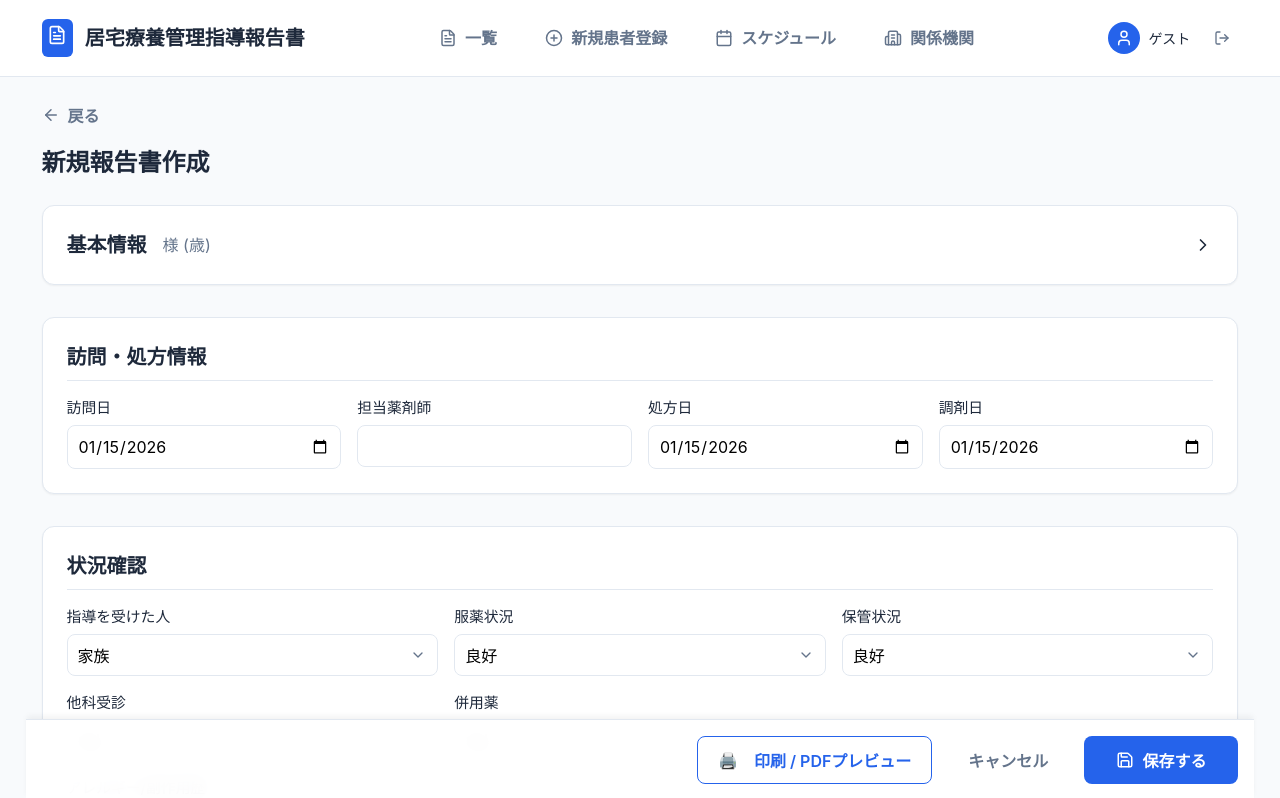
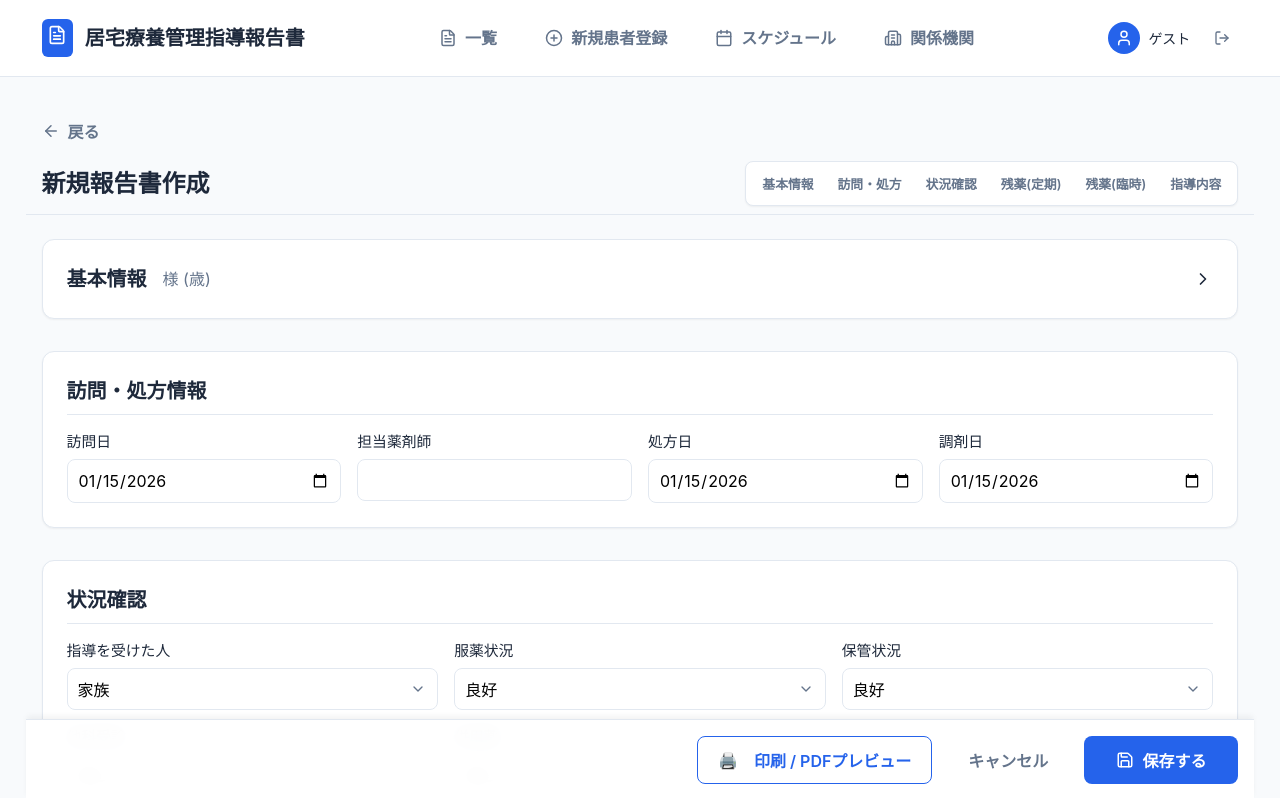
Before and after one commit to emayu323/pharmacy-inventory-report, a React (Vite) app: page /reports/new in a window 1280 px wide. Shown: the top 798 px of the page. Built offline with nearby package versions, Linux system fonts and the light colour scheme.

Commit message:
Add sticky quick navigation bar to ReportEdit

```diff
--- a/src/pages/ReportEdit.tsx
+++ b/src/pages/ReportEdit.tsx
@@ -310,16 +310,61 @@ export default function ReportEdit() {
         setFormData(prev => ({ ...prev, [name]: value }))
     }
 
+    const scrollToSection = (id: string) => {
+        const element = document.getElementById(id);
+        if (element) {
+            const offset = 80; // Offset for sticky headers if any
+            const elementPosition = element.getBoundingClientRect().top;
+            const offsetPosition = elementPosition + window.pageYOffset - offset;
+            window.scrollTo({
+                top: offsetPosition,
+                behavior: "smooth"
+            });
+        }
+    }
+
     return (
         <div>
-            <div style={{ marginBottom: '1.5rem' }}>
+            <div style={{
+                marginBottom: '1.5rem',
+                position: 'sticky',
+                top: 0,
+                zIndex: 40,
+                backgroundColor: 'var(--color-background)',
+                margin: '0 -1rem 1.5rem -1rem',
+                padding: '1rem 1rem 0.5rem 1rem',
+                borderBottom: '1px solid var(--color-border)'
+            }}>
                 <button onClick={() => navigate(-1)} className="btn btn-ghost" style={{ paddingLeft: 0, marginBottom: '0.5rem' }}>
                     <ArrowLeft size={18} />
                     戻る
                 </button>
+                <div style={{ display: 'flex', justifyContent: 'space-between', alignItems: 'center', flexWrap: 'wrap', gap: '1rem' }}>
                     <h2 style={{ fontSize: '1.5rem', fontWeight: 600 }}>
                         {id ? '報告書編集' : '新規報告書作成'}
                     </h2>
+
+                    {/* Quick Navigation Bar */}
+                    <div style={{
+                        display: 'flex',
+                        gap: '0.5rem',
+                        overflowX: 'auto',
+                        padding: '0.5rem',
+                        background: 'var(--color-surface)',
+                        border: '1px solid var(--color-border)',
+                        borderRadius: 'var(--radius-md)',
+                        boxShadow: 'var(--shadow-sm)',
+                        maxWidth: '100%',
+                        whiteSpace: 'nowrap'
+                    }} className="no-scrollbar">
+                        <button type="button" onClick={() => scrollToSection('section-basic')} className="btn btn-ghost" style={{ fontSize: '0.8rem', padding: '0.25rem 0.5rem', height: 'auto' }}>基本情報</button>
+                        <button type="button" onClick={() => scrollToSection('section-visit')} className="btn btn-ghost" style={{ fontSize: '0.8rem', padding: '0.25rem 0.5rem', height: 'auto' }}>訪問・処方</button>
+                        <button type="button" onClick={() => scrollToSection('section-status')} className="btn btn-ghost" style={{ fontSize: '0.8rem', padding: '0.25rem 0.5rem', height: 'auto' }}>状況確認</button>
+                        <button type="button" onClick={() => scrollToSection('section-meds-reg')} className="btn btn-ghost" style={{ fontSize: '0.8rem', padding: '0.25rem 0.5rem', height: 'auto' }}>残薬(定期)</button>
+                        <button type="button" onClick={() => scrollToSection('section-meds-prn')} className="btn btn-ghost" style={{ fontSize: '0.8rem', padding: '0.25rem 0.5rem', height: 'auto' }}>残薬(臨時)</button>
+                        <button type="button" onClick={() => scrollToSection('section-plan')} className="btn btn-ghost" style={{ fontSize: '0.8rem', padding: '0.25rem 0.5rem', height: 'auto' }}>指導内容</button>
+                    </div>
+                </div>
             </div>
 
             <form
@@ -335,7 +380,8 @@ export default function ReportEdit() {
             >
 
                 {/* 基本情報 */}
-                <section className="card" style={{ padding: '0.5rem 1.5rem' }}>
+                {/* 基本情報 */}
+                <section id="section-basic" className="card" style={{ padding: '0.5rem 1.5rem' }}>
                     <div
                         onClick={() => setIsBasicInfoOpen(!isBasicInfoOpen)}
                         style={{
@@ -393,7 +439,7 @@ export default function ReportEdit() {
                 </section>
 
                 {/* 訪問情報 */}
-                <section className="card" style={{ padding: '1.5rem' }}>
+                <section id="section-visit" className="card" style={{ padding: '1.5rem' }}>
                     <h3 style={{ fontSize: '1.25rem', fontWeight: 600, marginBottom: '1rem', borderBottom: '1px solid var(--color-border)', paddingBottom: '0.5rem' }}>
                         訪問・処方情報
                     </h3>
@@ -418,7 +464,7 @@ export default function ReportEdit() {
                 </section>
 
                 {/* 状況確認 (New Section) */}
-                <section className="card" style={{ padding: '1.5rem' }}>
+                <section id="section-status" className="card" style={{ padding: '1.5rem' }}>
                     <h3 style={{ fontSize: '1.25rem', fontWeight: 600, marginBottom: '1rem', borderBottom: '1px solid var(--color-border)', paddingBottom: '0.5rem' }}>
                         状況確認
                     </h3>
@@ -498,6 +544,8 @@ export default function ReportEdit() {
                     <span style={{ fontSize: '0.9rem' }}>まで</span>
                 </div>
 
+
+                <div id="section-meds-reg">
                     <MedicationListForm
                         title="残薬詳細確認 (定期薬)"
                         items={formData.medications_check_list || []}
@@ -506,6 +554,9 @@ export default function ReportEdit() {
                         drugOptions={drugOptions}
                     />
 
+                </div>
+
+                <div id="section-meds-prn">
                     <MedicationListForm
                         title="残薬詳細確認 (臨時薬・その他)"
                         items={formData.medications_check_list_prn || []}
@@ -514,8 +565,10 @@ export default function ReportEdit() {
                         drugOptions={drugOptions}
                     />
 
+                </div>
+
                 {/* 指導内容・計画 */}
-                <section className="card" style={{ padding: '1.5rem' }}>
+                <section id="section-plan" className="card" style={{ padding: '1.5rem' }}>
                     <h3 style={{ fontSize: '1.25rem', fontWeight: 600, marginBottom: '1rem', borderBottom: '1px solid var(--color-border)', paddingBottom: '0.5rem' }}>
                         指導内容・計画
                     </h3>
```
Lines whose indentation alone changed are shown as unchanged.
